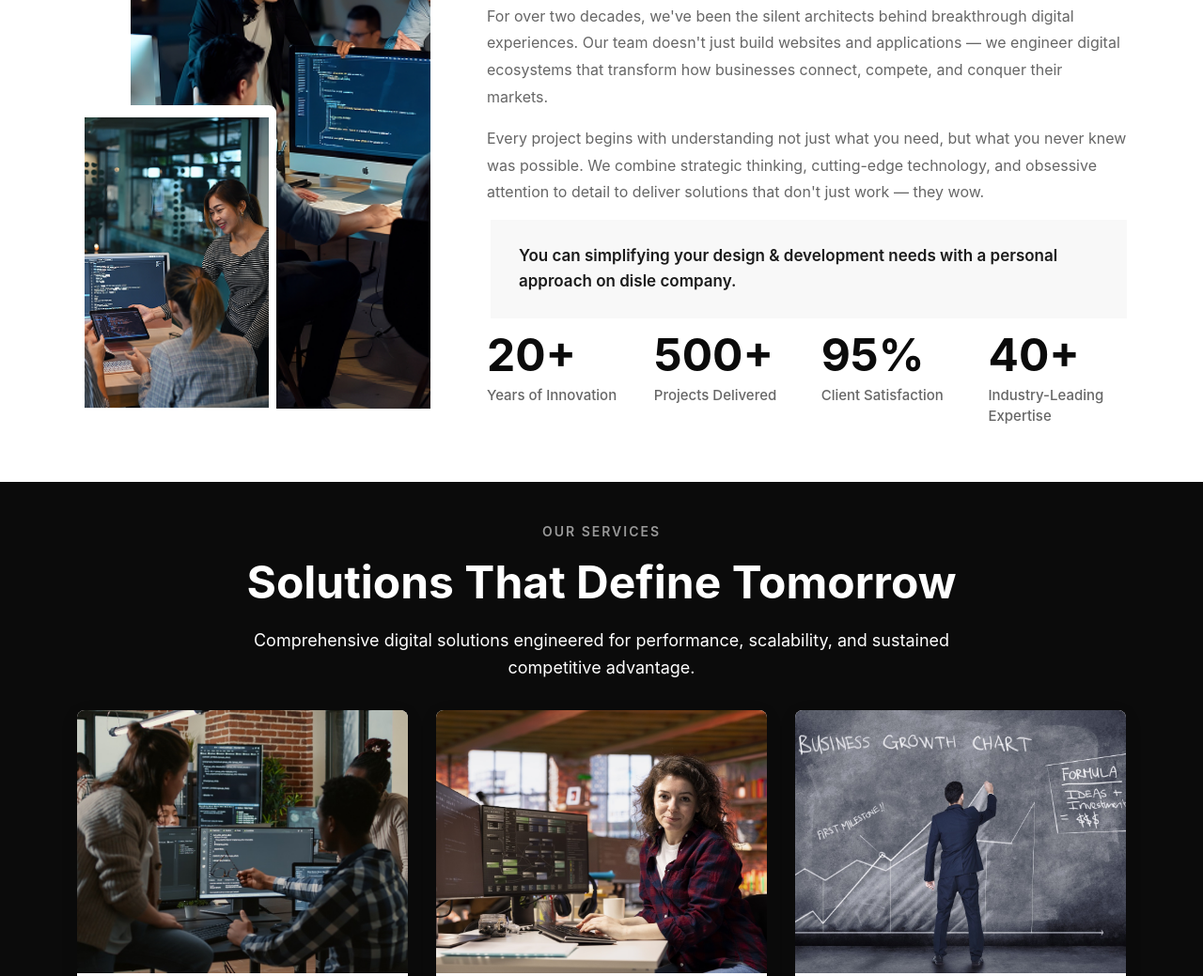
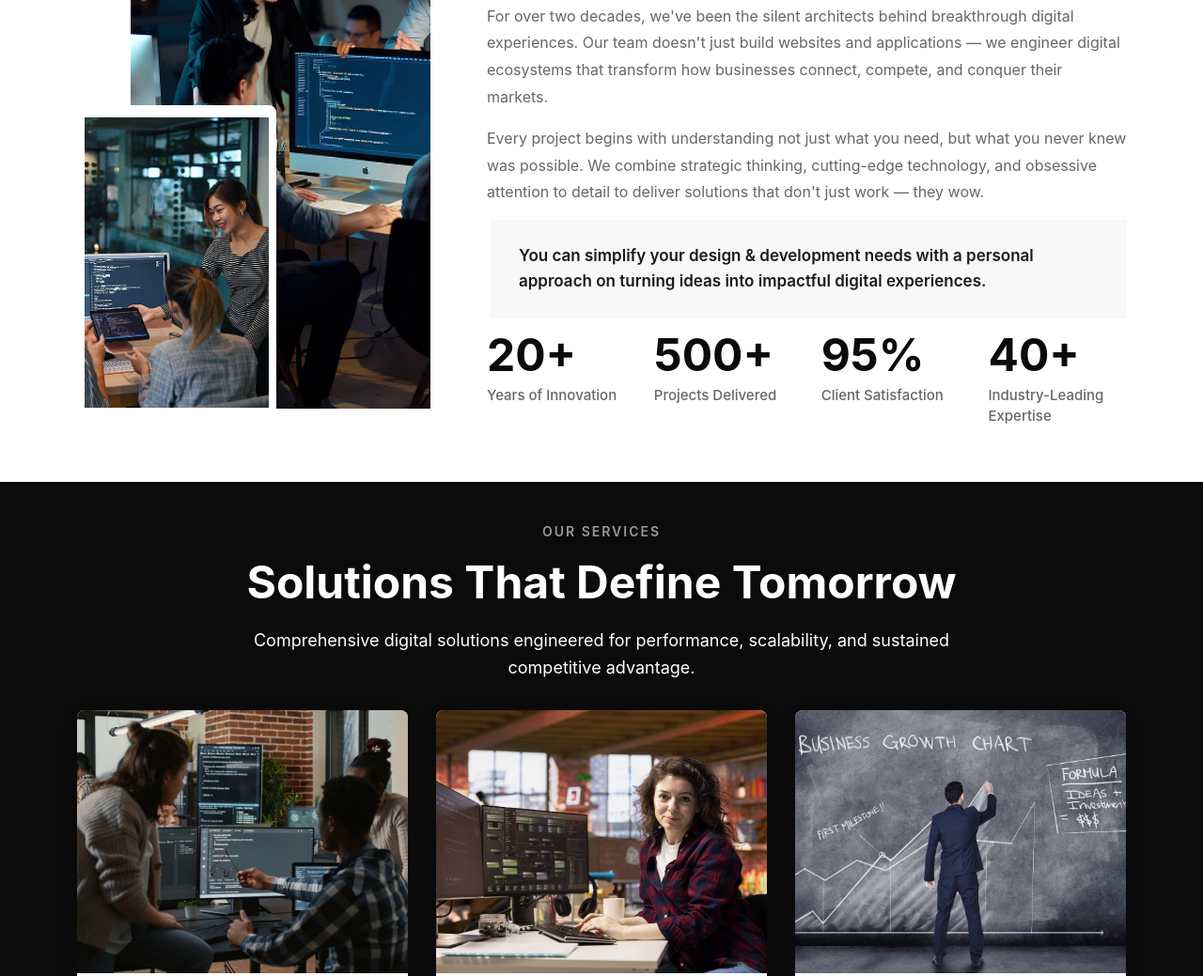
Before and after one commit to andirajugayathri/WebX, a plain HTML site: page index.html in a window 1280 px wide. Shown: the part 1123-2162 px from the top of the page at 94% size. Drawn offline with nearby package versions, Linux system fonts and the light colour scheme.

Commit message:
updated changes

```diff
--- a/index.html
+++ b/index.html
@@ -106,7 +106,7 @@
                         </p>
 
                         <div class="webx-about-highlight">
-                            <p>You can simplifying your design & development needs with a personal approach on disle company.</p>
+                            <p>You can simplify your design & development needs with a personal approach on turning ideas into impactful digital experiences.</p>
                         </div>
 
                         <div class="webx-about-stats">
```
